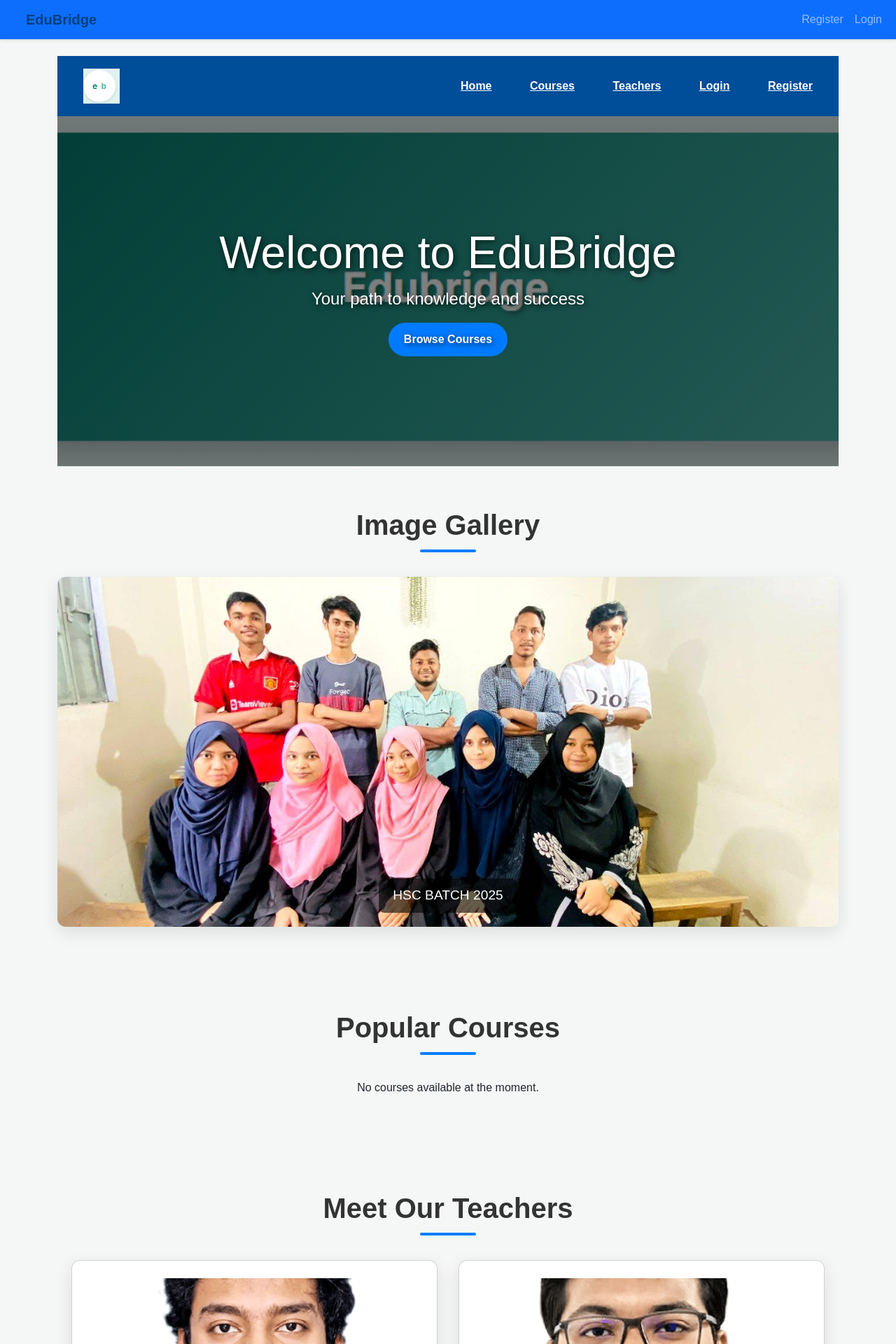
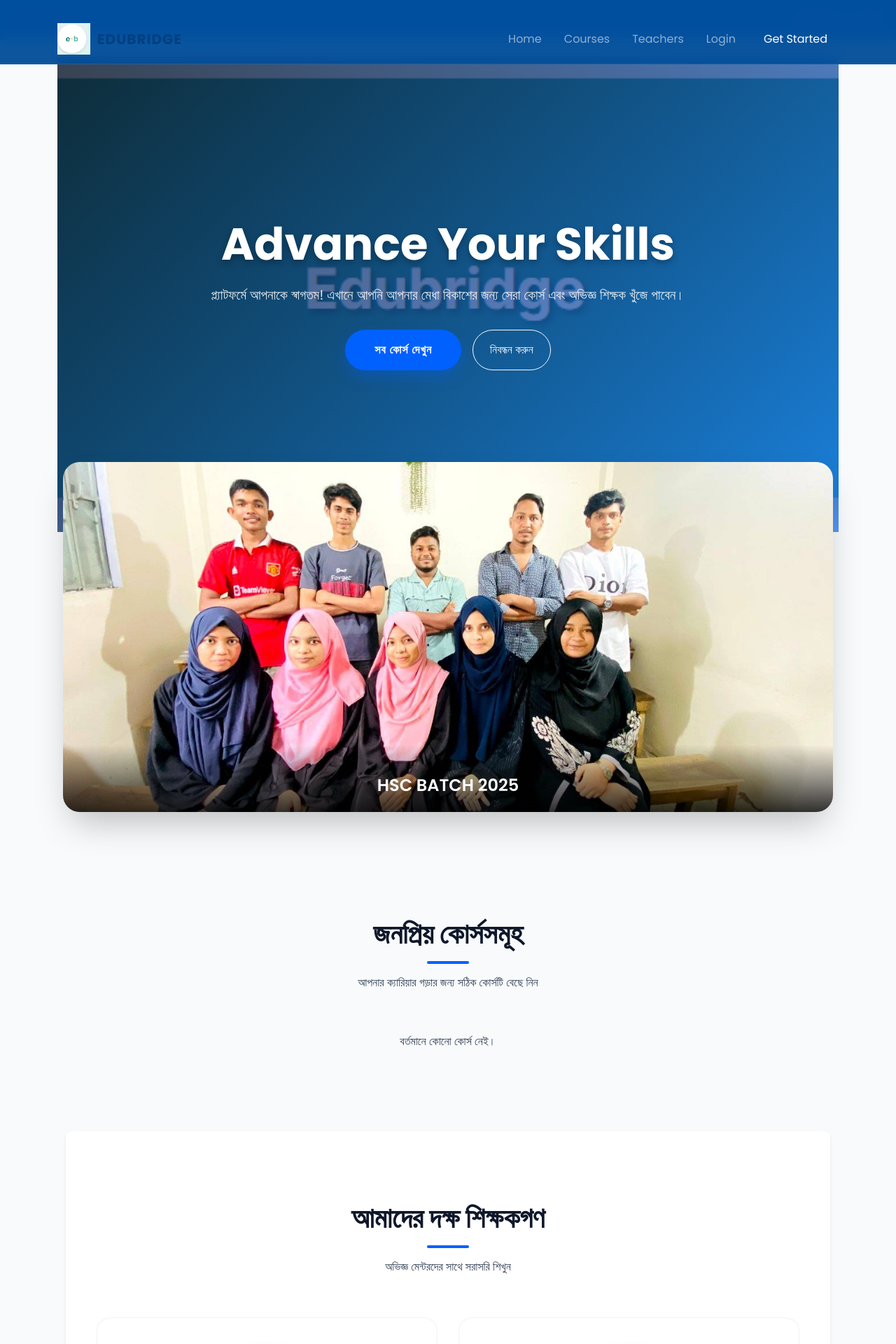
Before and after one commit to mdshahadathossainit/edubridge-project, a Django app: template members/templates/members/home.html in a window 1280 px wide. Shown: the top 1920 px of the page at 70% size. Run offline with Django 5.2, Linux system fonts and the light colour scheme; the template is opened without the code that fills it: values that come from a table or form of the project are taken from there, others are empty; data comes from the database, SQL or seed files in the repository; parts of the project's set-up code (start-up, migrations or seed data) failed here and were passed over.

Commit message:
Revamp home.html with new styles and content
Updated the home page with new styles, improved layout, and added localized content.

```diff
--- a/members/templates/members/home.html
+++ b/members/templates/members/home.html
@@ -1,344 +1,453 @@
-<!-- members/home.html -->
 {% extends 'base.html' %}
 {% load static %}
 {% block content %}
+
+<!-- Google Fonts & Font Awesome for Professional Look -->
+<link href="https://fonts.googleapis.com/css2?family=Poppins:wght@300;400;600;700&display=swap" rel="stylesheet">
+<link rel="stylesheet" href="https://cdnjs.cloudflare.com/ajax/libs/font-awesome/6.0.0/css/all.min.css">
+
 <style>
-  body {
-    font-family: 'Arial', sans-serif;
-    background-color: #f4f7f6;
+  :root {
+    --primary-color: #0061ff;
+    --secondary-color: #60a5fa;
+    --dark-navy: #0f172a;
+    --text-main: #334155;
+    --bg-light: #f8fafc;
+    --white: #ffffff;
+    --accent: #fbbf24;
   }
 
+  body {
+    font-family: 'Poppins', sans-serif;
+    background-color: var(--bg-light);
+    color: var(--text-main);
+    overflow-x: hidden;
+  }
+
+  /* Sticky Navbar adjustment */
   nav {
-    background-color: #004d99;
-    box-shadow: 0 2px 4px rgba(0, 0, 0, 0.1);
+    background: rgba(0, 77, 153, 0.95) !important;
+    backdrop-filter: blur(10px);
+    border-bottom: 1px solid rgba(255, 255, 255, 0.1);
   }
-  nav a {
-    color: #ffffff;
-    padding: 18px 25px;
-    font-weight: 600;
-    transition: background-color 0.3s ease;
-  }
-  nav a:hover {
-    background-color: #003366;
-  }
+
+  /* Hero Section */
   .hero {
-    height: 500px;
-    background: linear-gradient(rgba(0, 0, 0, 0.5), rgba(0, 0, 0, 0.5)),
+    height: 85vh;
+    background: linear-gradient(135deg, rgba(15, 23, 42, 0.8), rgba(0, 97, 255, 0.6)),
       {% if site_settings and site_settings.background_image %}
-        url("{{ site_settings.background_image.url }}") center/cover no-repeat;
+        url("{{ site_settings.background_image.url }}");
       {% else %}
-        url("{% static 'images/hero-bg.jpg' %}") center/cover no-repeat;
+        url("{% static 'images/hero-bg.jpg' %}");
       {% endif %}
-    color: #ffffff;
+    background-size: cover;
+    background-position: center;
+    background-attachment: fixed;
     display: flex;
     align-items: center;
     justify-content: center;
     flex-direction: column;
-    text-shadow: 2px 2px 8px rgba(0, 0, 0, 0.7);
-    animation: fadeIn 2s ease-in-out;
-  }
-  .hero h1 {
-    font-size: 4rem;
-    margin-bottom: 10px;
-  }
-  .hero p {
-    font-size: 1.5rem;
-    font-weight: 300;
+    text-align: center;
+    color: var(--white);
+    padding: 0 20px;
   }
 
+  .hero h1 {
+    font-size: clamp(2.5rem, 5vw, 4.5rem);
+    font-weight: 700;
+    margin-bottom: 20px;
+    text-shadow: 0 4px 10px rgba(0, 0, 0, 0.3);
+    animation: slideDown 1s ease-out;
+  }
+
+  .hero p {
+    font-size: 1.2rem;
+    max-width: 700px;
+    margin-bottom: 35px;
+    opacity: 0.9;
+    animation: fadeIn 1.5s ease-in;
+  }
+
+  .btn-hero {
+    background: var(--primary-color);
+    color: white;
+    padding: 15px 40px;
+    border-radius: 50px;
+    font-weight: 600;
+    text-transform: uppercase;
+    letter-spacing: 1px;
+    transition: all 0.3s ease;
+    border: 2px solid transparent;
+    box-shadow: 0 10px 20px rgba(0, 97, 255, 0.3);
+  }
+
+  .btn-hero:hover {
+    background: transparent;
+    border-color: var(--white);
+    color: var(--white);
+    transform: translateY(-3px);
+  }
+
+  /* Sections General */
   section {
-    padding: 60px 0;
+    padding: 100px 0;
   }
-  section h2 {
+
+  .section-title {
     text-align: center;
-    margin-bottom: 50px;
-    font-weight: 700;
-    font-size: 2.5rem;
-    color: #333;
+    margin-bottom: 60px;
     position: relative;
   }
-  section h2::after {
+
+  .section-title h2 {
+    font-size: 2.5rem;
+    font-weight: 700;
+    color: var(--dark-navy);
+  }
+
+  .section-title h2::after {
     content: '';
-    width: 80px;
+    display: block;
+    width: 60px;
     height: 4px;
-    background-color: #007bff;
-    position: absolute;
-    bottom: -15px;
-    left: 50%;
-    transform: translateX(-50%);
+    background: var(--primary-color);
+    margin: 15px auto;
     border-radius: 2px;
   }
 
+  /* Glassmorphism Slideshow */
+  .slideshow-container {
+    max-width: 1100px;
+    margin: -100px auto 50px;
+    position: relative;
+    border-radius: 24px;
+    overflow: hidden;
+    box-shadow: 0 25px 50px -12px rgba(0, 0, 0, 0.25);
+    z-index: 10;
+  }
+
+  .slideshow-image {
+    width: 100%;
+    height: 500px;
+    object-fit: cover;
+    display: none;
+    transition: transform 1s ease;
+  }
+
+  .slideshow-caption {
+    position: absolute;
+    bottom: 0;
+    width: 100%;
+    background: linear-gradient(transparent, rgba(0,0,0,0.8));
+    color: white;
+    padding: 40px 20px 20px;
+    font-size: 1.5rem;
+    font-weight: 600;
+    text-align: center;
+  }
+
+  /* Grid Layout & Cards */
   .card-container {
     display: grid;
-    grid-template-columns: repeat(auto-fit, minmax(300px, 1fr));
+    grid-template-columns: repeat(auto-fit, minmax(320px, 1fr));
     gap: 30px;
     padding: 0 20px;
   }
 
-  .card {
-    background: #ffffff;
-    border-radius: 12px;
-    box-shadow: 0 8px 24px rgba(0, 0, 0, 0.1);
+  .custom-card {
+    background: var(--white);
+    border-radius: 20px;
+    overflow: hidden;
+    transition: all 0.4s cubic-bezier(0.175, 0.885, 0.32, 1.275);
+    border: 1px solid rgba(0,0,0,0.05);
+    display: flex;
+    flex-direction: column;
+  }
+
+  .custom-card:hover {
+    transform: translateY(-15px);
+    box-shadow: 0 20px 40px rgba(0,0,0,0.1);
+  }
+
+  .card-img-wrapper {
+    position: relative;
+    height: 220px;
+    overflow: hidden;
+  }
+
+  .custom-card img {
+    width: 100%;
+    height: 100%;
+    object-fit: cover;
+    transition: transform 0.5s ease;
+  }
+
+  .custom-card:hover img {
+    transform: scale(1.1);
+  }
+
+  .card-content {
     padding: 25px;
-    text-align: center;
-    transition: transform 0.3s ease, box-shadow 0.3s ease;
+    flex-grow: 1;
   }
-  .card:hover {
-    transform: translateY(-10px);
-    box-shadow: 0 12px 30px rgba(0, 0, 0, 0.15);
+
+  .card-content h3 {
+    font-size: 1.4rem;
+    font-weight: 600;
+    color: var(--dark-navy);
+    margin-bottom: 12px;
   }
-  .card img {
-    width: 100%;
-    height: 200px;
-    object-fit: cover;
-    border-radius: 8px;
-    margin-bottom: 15px;
-  }
-  .card h3 {
-    margin-bottom: 10px;
-    font-size: 1.5rem;
-    color: #004d99;
-  }
-  .card p {
-    color: #666;
-    margin-bottom: 10px;
-  }
-  .card .meta-info {
+
+  .meta-info {
     display: flex;
     justify-content: space-between;
-    align-items: center;
-    margin: 15px 0;
     font-size: 0.9rem;
-    color: #555;
-  }
-  .card .meta-info span {
-    font-weight: bold;
+    font-weight: 500;
+    color: #64748b;
+    border-top: 1px solid #f1f5f9;
+    padding-top: 15px;
+    margin-top: 15px;
   }
 
-  .btn {
-    background-color: #007bff;
-    color: #ffffff;
-    border: none;
-    padding: 12px 22px;
-    border-radius: 50px;
-    cursor: pointer;
-    text-decoration: none;
-    font-weight: bold;
-    transition: background-color 0.3s ease;
-  }
-  .btn:hover {
-    background-color: #0056b3;
+  .price-tag {
+    color: var(--primary-color);
+    font-weight: 700;
   }
 
-  #location, #developer {
-    background-color: #ffffff;
-    border-radius: 12px;
-    box-shadow: 0 4px 12px rgba(0, 0, 0, 0.1);
-    margin: 40px auto;
-    padding: 40px;
-    max-width: 90%;
+  /* Teachers Section */
+  .teacher-card {
+    text-align: center;
+    padding: 40px 20px;
   }
 
-  #developer a {
-    color: #007bff;
-    text-decoration: none;
-    transition: color 0.3s ease;
+  .teacher-img {
+    width: 150px;
+    height: 150px;
+    border-radius: 50%;
+    margin: 0 auto 20px;
+    border: 5px solid var(--white);
+    box-shadow: 0 10px 20px rgba(0,0,0,0.1);
+    object-fit: cover;
   }
-  #developer a:hover {
-    color: #0056b3;
+
+  /* Success Stories */
+  .success-story-card {
+    background: var(--white);
+    padding: 35px;
+    border-radius: 20px;
+    text-align: center;
+    border-bottom: 5px solid var(--primary-color);
+  }
+
+  .success-story-card img {
+    width: 80px;
+    height: 80px;
+    border-radius: 50%;
+    margin-bottom: 20px;
+    box-shadow: 0 5px 15px rgba(0,0,0,0.1);
   }
 
   /* Animations */
+  @keyframes slideDown {
+    from { transform: translateY(-50px); opacity: 0; }
+    to { transform: translateY(0); opacity: 1; }
+  }
+
   @keyframes fadeIn {
     from { opacity: 0; }
     to { opacity: 1; }
   }
 
-  /* Slideshow Section */
-  .slideshow-container {
-    max-width: 100%;
-    position: relative;
-    margin: auto;
-    overflow: hidden;
-    border-radius: 12px;
-    box-shadow: 0 8px 24px rgba(0, 0, 0, 0.1);
-  }
-  .slideshow-image {
-    width: 100%;
-    height: 500px;
-    object-fit: cover;
-    display: none;
-  }
-  .slideshow-caption {
-    position: absolute;
-    bottom: 20px;
-    left: 50%;
-    transform: translateX(-50%);
-    background-color: rgba(0, 0, 0, 0.6);
+  /* Developer Section - Modern Look */
+  #developer {
+    background: var(--dark-navy);
     color: white;
-    padding: 10px 20px;
-    border-radius: 8px;
-    font-size: 1.2rem;
+    padding: 80px 20px;
+    border-radius: 40px 40px 0 0;
   }
 
+  #developer h2 { color: white; }
+  #developer a { color: var(--secondary-color); font-weight: 600; text-decoration: none; }
+  #developer a:hover { color: var(--white); }
 
-  .success-story-card {
-    background: #e9f5ff;
-    border: 1px solid #cce5ff;
-    border-radius: 12px;
-    padding: 25px;
-    text-align: center;
-    display: flex;
-    flex-direction: column;
-    align-items: center;
-  }
-  .success-story-card img {
-    width: 100px;
-    height: 100px;
-    border-radius: 50%;
-    object-fit: cover;
-    margin-bottom: 15px;
-    border: 3px solid #007bff;
-  }
-  .success-story-card h4 {
-    margin: 0;
-    font-size: 1.2rem;
-    color: #004d99;
-  }
-  .success-story-card p {
-    font-style: italic;
-    color: #555;
-    margin-top: 10px;
+  .social-links a {
+    font-size: 1.5rem;
+    margin: 0 15px;
+    color: rgba(255,255,255,0.7);
+    transition: 0.3s;
   }
 
+  .social-links a:hover { color: var(--accent); }
+
 </style>
-<nav>
-  <div class="container" style="display:flex; align-items:center; justify-content:space-between;">
-    <a href="{% url 'home' %}">
+
+<nav class="navbar navbar-expand-lg navbar-dark fixed-top">
+  <div class="container">
+    <a class="navbar-brand d-flex align-items-center" href="{% url 'home' %}">
       {% if site_settings and site_settings.logo %}
-        <img src="{{ site_settings.logo.url }}" alt="{{ site_settings.site_name }}" style="height:50px;">
+        <img src="{{ site_settings.logo.url }}" alt="EduBridge" style="height:45px; margin-right: 10px;">
+      {% endif %}
+      <span style="font-weight: 700; letter-spacing: 1px;">EDUBRIDGE</span>
+    </a>
+    <button class="navbar-toggler" type="button" data-bs-toggle="collapse" data-bs-target="#navbarNav">
+      <span class="navbar-toggler-icon"></span>
+    </button>
+    <div class="collapse navbar-collapse" id="navbarNav">
+      <ul class="navbar-nav ms-auto">
+        <li class="nav-item"><a class="nav-link px-3" href="{% url 'home' %}">Home</a></li>
+        <li class="nav-item"><a class="nav-link px-3" href="{% url 'course_list' %}">Courses</a></li>
+        <li class="nav-item"><a class="nav-link px-3" href="{% url 'teachers_list' %}">Teachers</a></li>
+        {% if user.is_authenticated %}
+          <li class="nav-item"><a class="nav-link px-3 btn btn-outline-light ms-lg-2" href="{% url 'dashboard' %}">Dashboard</a></li>
         {% else %}
-        <span style="font-size: 1.5rem; font-weight: bold;">EduBridge</span>
+          <li class="nav-item"><a class="nav-link px-3" href="{% url 'login' %}">Login</a></li>
+          <li class="nav-item"><a class="nav-link px-3 btn btn-primary ms-lg-2 text-white" href="{% url 'register' %}">Get Started</a></li>
         {% endif %}
-    </a>
-    <div>
-      <a href="{% url 'home' %}">Home</a>
-      <a href="{% url 'course_list' %}">Courses</a>
-      <a href="{% url 'teachers_list' %}">Teachers</a>
-      {% if user.is_authenticated %}
-        <a href="{% url 'dashboard' %}">Dashboard</a>
-        <a href="{% url 'logout' %}">Logout</a>
-      {% else %}
-        <a href="{% url 'login' %}">Login</a>
-        <a href="{% url 'register' %}">Register</a>
-      {% endif %}
+      </ul>
     </div>
   </div>
 </nav>
 
 <div class="hero">
-  <h1>Welcome to EduBridge</h1>
-  <p>Your path to knowledge and success</p>
-  <a href="{% url 'course_list' %}" class="btn">Browse Courses</a>
+  <h1>Advance Your Skills</h1>
+  <p>প্ল্যাটফর্মে আপনাকে স্বাগতম! এখানে আপনি আপনার মেধা বিকাশের জন্য সেরা কোর্স এবং অভিজ্ঞ শিক্ষক খুঁজে পাবেন।</p>
+  <div class="d-flex gap-3">
+    <a href="{% url 'course_list' %}" class="btn btn-hero">সব কোর্স দেখুন</a>
+    {% if not user.is_authenticated %}
+    <a href="{% url 'register' %}" class="btn btn-outline-light px-4 rounded-pill d-flex align-items-center">নিবন্ধন করুন</a>
+    {% endif %}
+  </div>
 </div>
 
 {% if slideshow_images %}
-<section>
-  <h2>Image Gallery</h2>
 <div class="slideshow-container">
   {% for image in slideshow_images %}
   <img class="slideshow-image" src="{{ image.image.url }}" alt="{{ image.caption }}">
   {% endfor %}
-    <div class="slideshow-caption"></div>
+  <div class="slideshow-caption">আমাদের লার্নিং এনভায়রনমেন্ট</div>
 </div>
-</section>
 {% endif %}
-<section>
-  <h2>Popular Courses</h2>
+
+<div class="container">
+  <!-- Popular Courses -->
+  <section id="courses">
+    <div class="section-title">
+      <h2>জনপ্রিয় কোর্সসমূহ</h2>
+      <p>আপনার ক্যারিয়ার গড়ার জন্য সঠিক কোর্সটি বেছে নিন</p>
+    </div>
     <div class="card-container">
       {% for course in courses %}
-      <div class="card">
-        {% if course.course_image %}
-          <img src="{{ course.course_image.url }}" alt="{{ course.title }}">
+        <div class="custom-card">
+          <div class="card-img-wrapper">
+            {% if course.image %}
+              <img src="{{ course.image.url }}" alt="{{ course.title }}">
             {% else %}
               <img src="{% static 'images/default_course.jpg' %}" alt="{{ course.title }}">
             {% endif %}
+          </div>
+          <div class="card-content">
             <h3>{{ course.title }}</h3>
-        <p>{{ course.description|truncatewords:15 }}</p>
+            <p class="text-muted small">{{ course.description|truncatewords:12 }}</p>
             <div class="meta-info">
-          <span>price: {{ course.price }} Taka</span>
-          <span>Time {{ course.duration }}</span>
+              <span><i class="far fa-clock me-1"></i> {{ course.duration }} সপ্তাহ</span>
+              <span class="price-tag"><i class="fas fa-tags me-1"></i> কোর্সটি দেখুন</span>
             </div>
-        <p>Instractor {{ course.instructor.name }}</p>
-        <a href="{% url 'course_detail' course.id %}" class="btn">Details</a>
+            <a href="{% url 'course_detail' course.id %}" class="btn btn-primary w-100 mt-3 rounded-pill">বিস্তারিত দেখুন</a>
+          </div>
         </div>
       {% empty %}
-      <p style="text-align: center;">No courses available at the moment.</p>
-    {% endfor %}
-  </div>
-</section>
-<section>
-  <h2>Meet Our Teachers</h2>
-  <div class="card-container">
-    {% for teacher in teachers %}
-      <div class="card">
-        {% if teacher.photo %}
-          <img src="{{ teacher.photo.url }}" alt="{{ teacher.name }}">
-        {% else %}
-          <img src="{% static 'images/default_teacher.jpg' %}" alt="Teacher">
-        {% endif %}
-        <h3>{{ teacher.name }}</h3>
-        <p>{{ teacher.bio|truncatewords:15 }}</p>
-        <a href="{% url 'teacher_profile' teacher.id %}" class="btn">View Profile</a>
-      </div>
-    {% empty %}
-      <p style="text-align: center;">No teachers found at the moment.</p>
+        <p class="text-center w-100">বর্তমানে কোনো কোর্স নেই।</p>
       {% endfor %}
     </div>
   </section>
 
+  <!-- Meet Our Teachers -->
+  <section id="teachers" class="bg-white rounded-3 shadow-sm px-4">
+    <div class="section-title">
+      <h2>আমাদের দক্ষ শিক্ষকগণ</h2>
+      <p>অভিজ্ঞ মেন্টরদের সাথে সরাসরি শিখুন</p>
+    </div>
+    <div class="card-container">
+      {% for teacher in teachers %}
+        <div class="custom-card teacher-card">
+          {% if teacher.photo %}
+            <img class="teacher-img" src="{{ teacher.photo.url }}" alt="{{ teacher.name }}">
+          {% else %}
+            <img class="teacher-img" src="{% static 'images/default_teacher.jpg' %}" alt="Teacher">
+          {% endif %}
+          <h3>{{ teacher.name }}</h3>
+          <p class="text-primary fw-bold">{{ teacher.subject }}</p>
+          <p class="small px-3">{{ teacher.bio|truncatewords:10 }}</p>
+          <a href="{% url 'teacher_profile' teacher.id %}" class="btn btn-outline-primary rounded-pill mt-2">প্রোফাইল দেখুন</a>
+        </div>
+      {% empty %}
+        <p class="text-center w-100">কোনো শিক্ষক খুঁজে পাওয়া যায়নি।</p>
+      {% endfor %}
+    </div>
+  </section>
+
+  <!-- Success Stories -->
   {% if success_stories %}
-<section>
-  <h2>Student Success Stories</h2>
+  <section id="stories">
+    <div class="section-title">
+      <h2>সাফল্যের গল্প</h2>
+      <p>আমাদের শিক্ষার্থীদের সাফল্যের অনুপ্রেরণা</p>
+    </div>
     <div class="card-container">
       {% for story in success_stories %}
-      <div class="success-story-card">
+        <div class="success-story-card shadow-sm">
           {% if story.photo %}
             <img src="{{ story.photo.url }}" alt="{{ story.student_name }}">
-        {% else %}
-          <img src="{% static 'images/default_student.jpg' %}" alt="{{ story.student_name }}">
           {% endif %}
-        <h4>{{ story.student_name }}</h4>
-        <p>"{{ story.story_text|truncatewords:20 }}"</p>
+          <h4 class="mb-2">{{ story.student_name }}</h4>
+          <p class="fst-italic text-muted">"{{ story.story_text|truncatewords:25 }}"</p>
+          <div class="text-warning">
+            <i class="fas fa-star"></i><i class="fas fa-star"></i><i class="fas fa-star"></i><i class="fas fa-star"></i><i class="fas fa-star"></i>
+          </div>
         </div>
       {% endfor %}
     </div>
   </section>
   {% endif %}
+
+  <!-- Location -->
   <section id="location">
-  <h2>Our Location</h2>
+    <div class="section-title">
+      <h2>আমাদের অবস্থান</h2>
+    </div>
+    <div class="rounded-4 overflow-hidden shadow-lg">
       <iframe
         width="100%"
-    height="400"
-    style="border:0; border-radius: 12px;"
+        height="450"
+        style="border:0;"
         loading="lazy"
         allowfullscreen
         src="https://www.google.com/maps?q=22.38617772615635,91.83057062572003&hl=en&z=15&output=embed">
       </iframe>
+    </div>
   </section>
+</div>
 
-<section id="developer" style="text-align: center;">
-  <h2>About Developer</h2>
-  <div style="max-width: 600px; margin: 0 auto; font-size: 1.1rem; color: #333;">
-    <p>Hello! I'm <strong>Md Shahadat Hossain</strong>, the developer behind EduBridge.</p>
-    <p>I am passionate about building educational platforms to empower learners everywhere.</p>
-    <p>Contact me:
-      <a href="falahia340371@gmail.com">falahia340371@gmail.com</a> |
-      <a href="https://www.linkedin.com/in/yourprofile" target="_blank" rel="noopener">LinkedIn</a> |
-      <a href="https://github.com/yourgithub" target="_blank" rel="noopener">GitHub</a> |
-      <a href="https://web.facebook.com/abuabdullah.ahmodmusa/" target="_blank" rel="noopener">Facebook</a>
-    </p>
+<!-- Developer Section -->
+<section id="developer">
+  <div class="container text-center">
+    <div class="section-title">
+      <h2 class="text-white">ডেভেলপার সম্পর্কে</h2>
+    </div>
+    <div class="mx-auto" style="max-width: 700px;">
+      <p class="mb-4 lead">আসসালামু আলাইকুম! আমি <strong>মোঃ শাহাদাত হোসেন</strong>, EduBridge প্ল্যাটফর্মের নির্মাতা। আমি পাইথন, জ্যাঙ্গো এবং মেশিন লার্নিং নিয়ে কাজ করতে পছন্দ করি।</p>
+
+      <div class="social-links mb-4">
+        <a href="mailto:falahia340371@gmail.com" title="Email"><i class="fas fa-envelope"></i></a>
+        <a href="https://github.com/mdshahadathossainit/" target="_blank" title="GitHub"><i class="fab fa-github"></i></a>
+        <a href="https://www.linkedin.com/in/yourprofile" target="_blank" title="LinkedIn"><i class="fab fa-linkedin"></i></a>
+        <a href="https://web.facebook.com/abuabdullah.ahmodmusa/" target="_blank" title="Facebook"><i class="fab fa-facebook"></i></a>
+      </div>
+
+      <div class="mt-4 p-4 border border-secondary rounded-3">
+        <p class="small text-white-50">আমার লক্ষ্য প্রযুক্তির মাধ্যমে শিক্ষার প্রসারে সাহায্য করা। এই প্রজেক্ট সম্পর্কে কোনো পরামর্শ থাকলে যোগাযোগ করতে পারেন।</p>
+      </div>
+    </div>
   </div>
 </section>
 
@@ -350,18 +459,22 @@
     let i;
     let slides = document.getElementsByClassName("slideshow-image");
     let caption = document.querySelector(".slideshow-caption");
-    if (slides.length === 0) return;
+    if (!slides.length) return;
 
     for (i = 0; i < slides.length; i++) {
       slides[i].style.display = "none";
+      slides[i].style.opacity = "0";
     }
     slideIndex++;
-    if (slideIndex > slides.length) {
-      slideIndex = 1;
-    }
+    if (slideIndex > slides.length) { slideIndex = 1; }
+
     slides[slideIndex - 1].style.display = "block";
-    caption.textContent = slides[slideIndex - 1].alt;
-    setTimeout(showSlides, 4000);
+    setTimeout(() => {
+      slides[slideIndex - 1].style.opacity = "1";
+    }, 100);
+
+    caption.textContent = slides[slideIndex - 1].alt || "সবাইকে স্বাগতম";
+    setTimeout(showSlides, 5000);
   }
 </script>
 
```
Lines whose indentation alone changed are shown as unchanged.
